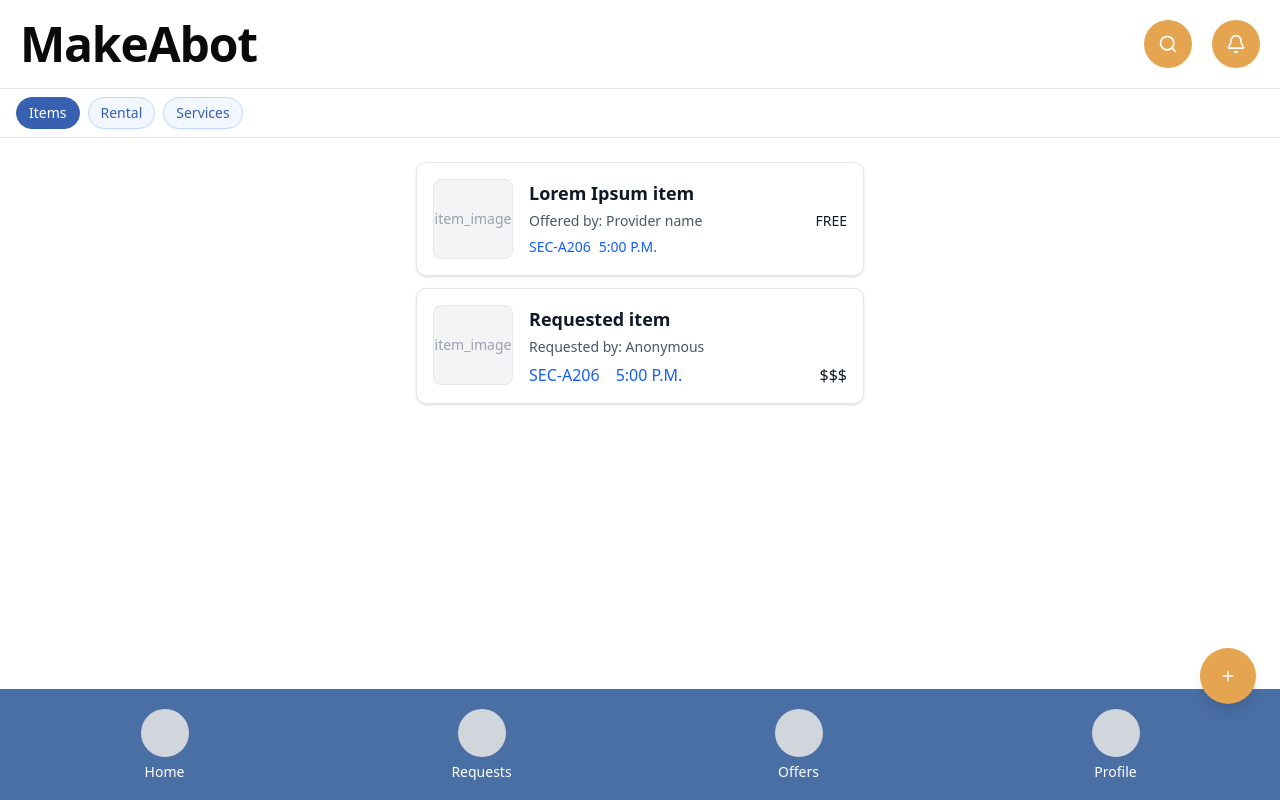
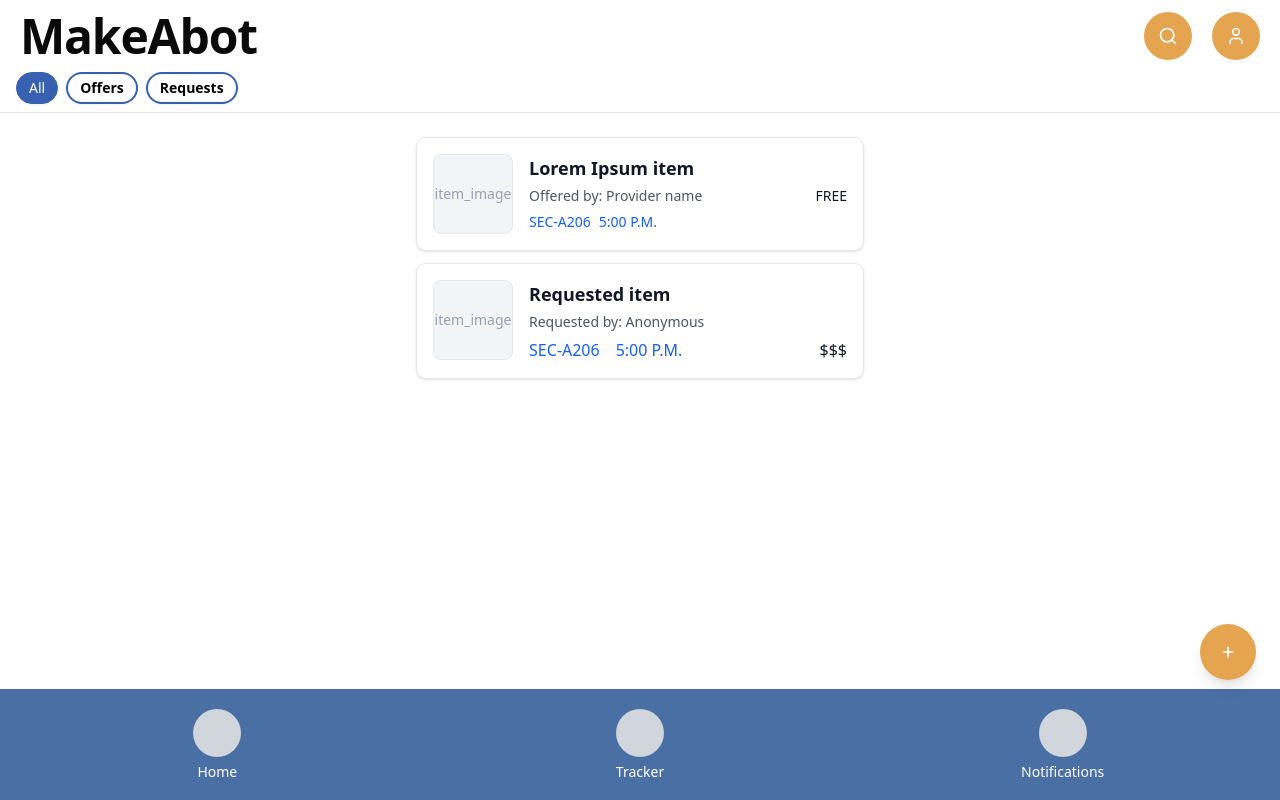
Before and after one commit to legnspice/MakeAbot, a Next.js app: page / in a window 1280 px wide. Built offline with nearby package versions, Linux system fonts and the light colour scheme.

Commit message:
updated homepage, working filters, working search, fixed add button

```diff
--- a/app/(routes)/(public)/(home)/page.tsx
+++ b/app/(routes)/(public)/(home)/page.tsx
@@ -9,7 +9,7 @@ import ItemRequestCard from '@/components/ui/item';
 import ItemDetailModal, { type ItemDetailData } from '@/components/ui/item-detail-modal';
 import { Plus, ChevronLeft } from 'lucide-react';
 
-const FILTERS = ['Items', 'Rental', 'Services'] as const;
+const FILTERS = ['All', 'Offers', 'Requests'] as const;
 
 type ListItem = {
   id: string;
@@ -63,8 +63,9 @@ function generateId() {
 }
 
 export default function Home() {
-  const [activeFilter, setActiveFilter] = useState<(typeof FILTERS)[number]>('Items');
+  const [activeFilter, setActiveFilter] = useState<(typeof FILTERS)[number]>('All');
   const [searchOpen, setSearchOpen] = useState(false);
+  const [searchQuery, setSearchQuery] = useState('');
   const [selectedItem, setSelectedItem] = useState<ItemDetailData | null>(null);
   const [items, setItems] = useState<ListItem[]>(INITIAL_ITEMS);
   const [isCreateOpen, setIsCreateOpen] = useState(false);
@@ -79,6 +80,20 @@ export default function Home() {
     monetaryIncentive: '',
     notesForRenter: '',
   });
+
+  const filterByCategory =
+    activeFilter === 'All'
+      ? items
+      : activeFilter === 'Offers'
+        ? items.filter((item) => item.variant === 'lent')
+        : items.filter((item) => item.variant === 'requested');
+
+  const searchLower = searchQuery.trim().toLowerCase();
+  const filteredItems = searchLower
+    ? filterByCategory.filter((item) =>
+        item.detail.title.toLowerCase().includes(searchLower)
+      )
+    : filterByCategory;
 
   const resetForm = () => {
     setForm({
@@ -150,7 +165,7 @@ export default function Home() {
         {/* Main content below navbar */}
         <div className="flex flex-col h-full">
           {/* Category filter row */}
-          <div className="px-4 pt-2 pb-2 border-b border-gray-200 overflow-x-auto">
+          <div className="px-4 pb-2 border-b border-gray-200 overflow-x-auto">
             <div className="flex gap-2 items-center min-w-0">
               {FILTERS.map((label) => (
                 <Button
@@ -160,7 +175,7 @@ export default function Home() {
                   className={`rounded-full shrink-0 ${
                     activeFilter === label
                       ? 'bg-[#3761B0] text-white border-[#3761B0] hover:bg-[#3761B0] hover:text-white'
-                      : 'bg-blue-50/80 text-[#3761B0] border-blue-200 hover:bg-blue-100 hover:text-[#3761B0]'
+                      : 'bg-white text-black font-bold border-[#3761B0] border-2 hover:bg-blue-100 hover:text-[#3761B0]'
                   }`}
                   onClick={() => setActiveFilter(label)}
                 >
@@ -175,6 +190,8 @@ export default function Home() {
                   placeholder="Search items..."
                   className="rounded-full border-gray-200 bg-gray-50 text-sm"
                   aria-label="Search items"
+                  value={searchQuery}
+                  onChange={(e) => setSearchQuery(e.target.value)}
                 />
               </div>
             )}
@@ -183,7 +200,7 @@ export default function Home() {
           {/* Main content - item list */}
           <main className="flex-1 px-2 py-6 pb-28">
             <div className="flex flex-col gap-3 max-w-md mx-auto">
-              {items.map((item) => (
+              {filteredItems.map((item) => (
                 <ItemRequestCard
                   key={item.id}
                   variant={item.variant}
@@ -411,11 +428,11 @@ export default function Home() {
         {/* Floating action button */}
         <Button
           size="icon"
-          className="fixed bottom-24 right-6 w-14 h-14 rounded-full bg-[#E5A550] hover:bg-[#D89440] text-white shadow-lg z-30"
+          className="fixed bottom-30 right-6 w-14 h-14 rounded-full bg-[#E5A550] hover:bg-[#D89440] text-white shadow-lg z-30 p-0 flex items-center justify-center"
           aria-label="Add item"
           onClick={() => setIsCreateOpen(true)}
         >
-          <Plus className="w-6 h-6" />
+          <Plus className="w-12 h-12 shrink-0" strokeWidth={2.5} />
         </Button>
       </div>
 
--- a/components/ui/bottomnavbar.tsx
+++ b/components/ui/bottomnavbar.tsx
@@ -22,27 +22,17 @@ export default function BottomNav() {
         >
           <div className="w-12 h-12 shrink-0 bg-gray-300 rounded-full" />
           <span className="text-white text-xs sm:text-sm font-medium text-center leading-tight line-clamp-2 wrap-break-words">
-            Requests
+            Tracker
           </span>
         </button>
 
-        <button
-          type="button"
+        <Link
+          href="/notifications"
           className="flex flex-1 flex-col items-center justify-center gap-1.5 min-w-0 px-1 py-2"
         >
           <div className="w-12 h-12 shrink-0 bg-gray-300 rounded-full" />
           <span className="text-white text-xs sm:text-sm font-medium text-center leading-tight line-clamp-2 wrap-break-words">
-            Offers
-          </span>
-        </button>
-
-        <Link
-          href="/profile"
-          className="flex flex-1 flex-col items-center justify-center gap-1.5 min-w-0 px-1 py-2"
-        >
-          <div className="w-12 h-12 shrink-0 bg-gray-300 rounded-full" />
-          <span className="text-white text-xs sm:text-sm font-medium text-center leading-tight line-clamp-2 wrap-break-words">
-            Profile
+            Notifications
           </span>
         </Link>
       </div>
--- a/components/ui/navbar.tsx
+++ b/components/ui/navbar.tsx
@@ -1,6 +1,6 @@
 'use client';
 import Link from 'next/link';
-import { Search, Bell } from 'lucide-react';
+import { Search, User } from 'lucide-react';
 
 type NavbarProps = {
   onSearchClick?: () => void;
@@ -8,7 +8,7 @@ type NavbarProps = {
 
 export default function Navbar({ onSearchClick }: NavbarProps) {
   return (
-    <nav className="flex justify-between items-center px-5 py-5 border-b border-gray-200 bg-white">
+    <nav className="flex justify-between items-center px-5 py-3 bg-white">
       <div className="text-4xl sm:text-5xl font-bold tracking-tight">
         MakeAbot
       </div>
@@ -23,11 +23,11 @@ export default function Navbar({ onSearchClick }: NavbarProps) {
           <Search className="w-5 h-5 text-white" />
         </button>
         <Link
-          href="/notifications"
+          href="/profile"
           className="w-12 h-12 bg-[#E5A550] rounded-full cursor-pointer hover:bg-[#D89440] transition-colors flex items-center justify-center"
-          aria-label="Notifications"
+          aria-label="Profile"
         >
-          <Bell className="w-5 h-5 text-white" />
+          <User className="w-5 h-5 text-white" />
         </Link>
       </div>
     </nav>
```
